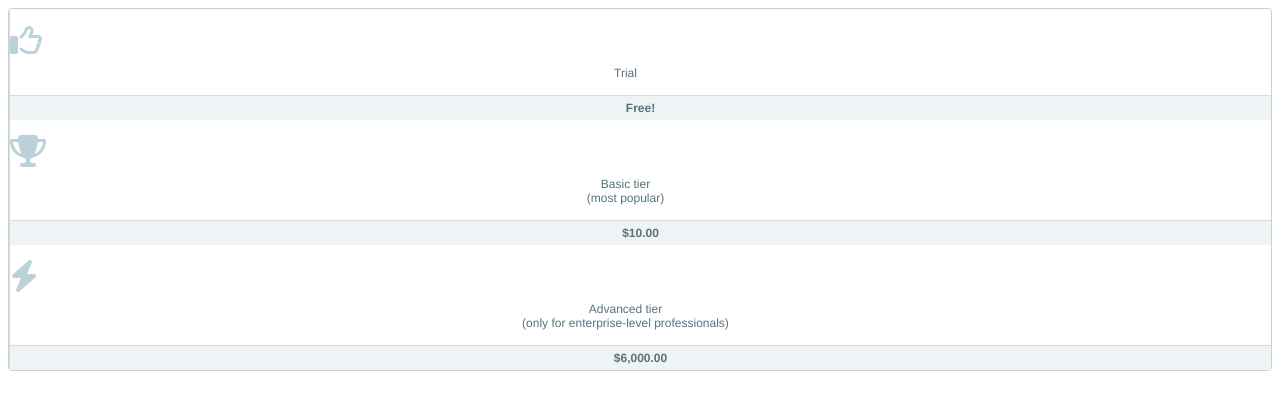
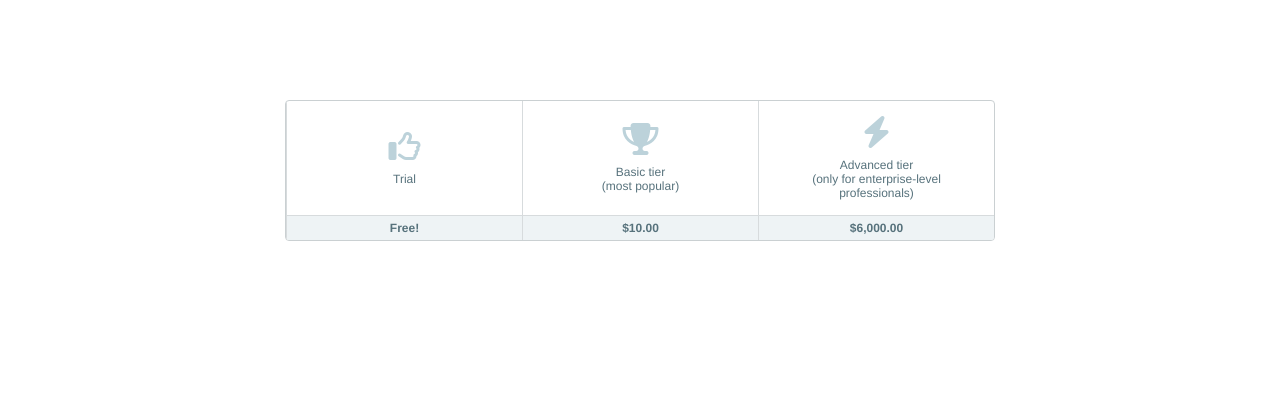
Before and after one commit to Kenzie-Academy-Brasil-Developers/cartas-flexbox-sprint-2-johkker, a plain HTML site: page index.html in a window 1280 px wide. Drawn offline with Linux system fonts and the light colour scheme.

Commit message:
finalizado

```diff
--- a/index.html
+++ b/index.html
@@ -7,6 +7,7 @@
 	<meta name="viewport" content="width=device-width, initial-scale=1">
 	<style>
 	</style>
+	<title>Cartas Flexbox</title>
 </head>
 
 <body>
@@ -36,5 +37,8 @@
 		</div>
 	</div>
 </body>
+<footer>
+
+</footer>
 
 </html>
--- a/src/cards.css
+++ b/src/cards.css
@@ -6,16 +6,31 @@ html {
     background-color: #FFFFFF;
 }
 
+body {
+  max-width: 710px;
+  margin: auto;
+  margin-top: 100px;
+
+}
+footer {
+  height: 100px;
+}
 .icon {color: #BCD2DA;}
 
 .card {
     /* display, flex-direction */
+    display: flex;
+    flex-direction: column;
     border: 1px solid #CAD0D2;
     border-radius: 4px;
     overflow: hidden;
 }
 
 .card__description {
+  display: flex;
+  flex-direction: column;
+  justify-content: center;
+  align-items: center;
     /* display, flex-direction, justify-content, align-items */
     padding: 15px 0;
 }
@@ -41,7 +56,8 @@ html {
 
 .cardGroup {
     /* display */
-
+    display: flex;
+    max-width: 100%;
     border: 1px solid #CAD0D2;
     border-radius: 4px;
     overflow: hidden;
@@ -49,6 +65,9 @@ html {
 
     .cardGroup__card {
       /* flex-grow, flex-shrink, flex-basis */
+      flex-basis: 100px;
+      flex-grow: 1;
+      flex-shrink: 1;
 
       border: none;
       border-radius: 0;
@@ -60,4 +79,19 @@ html {
 
     .cardGroup__cardDescription {
       /* flex-grow, flex-shrink, flex-basis */
+      flex-basis: 33%;
+      flex-shrink: 1;
+      flex-grow: 1;
     }
+
+
+    @media screen and (max-width: 320px) {
+     .cardGroup {
+      max-width: 80%;
+      flex-direction: column;
+      height: 500px;
+      margin: auto;
+      align-content: space-evenly;
+
+    }
+    }
```
